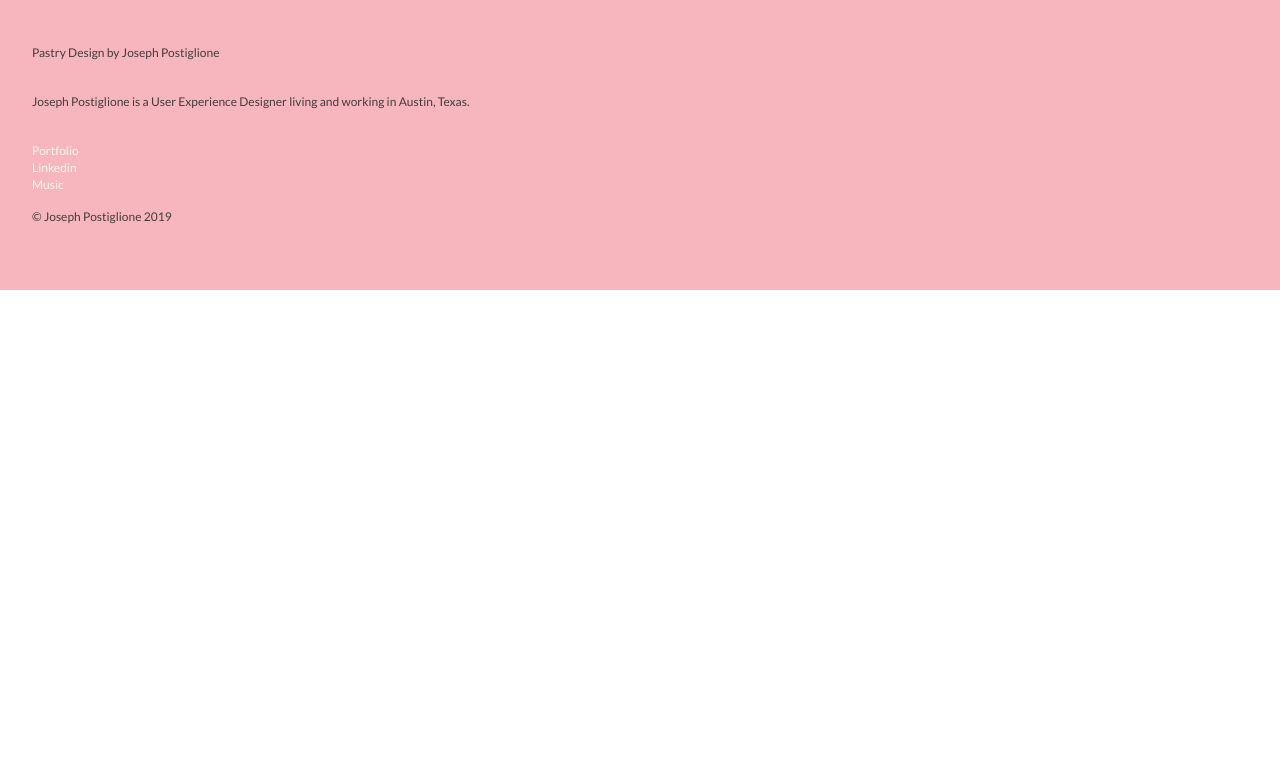
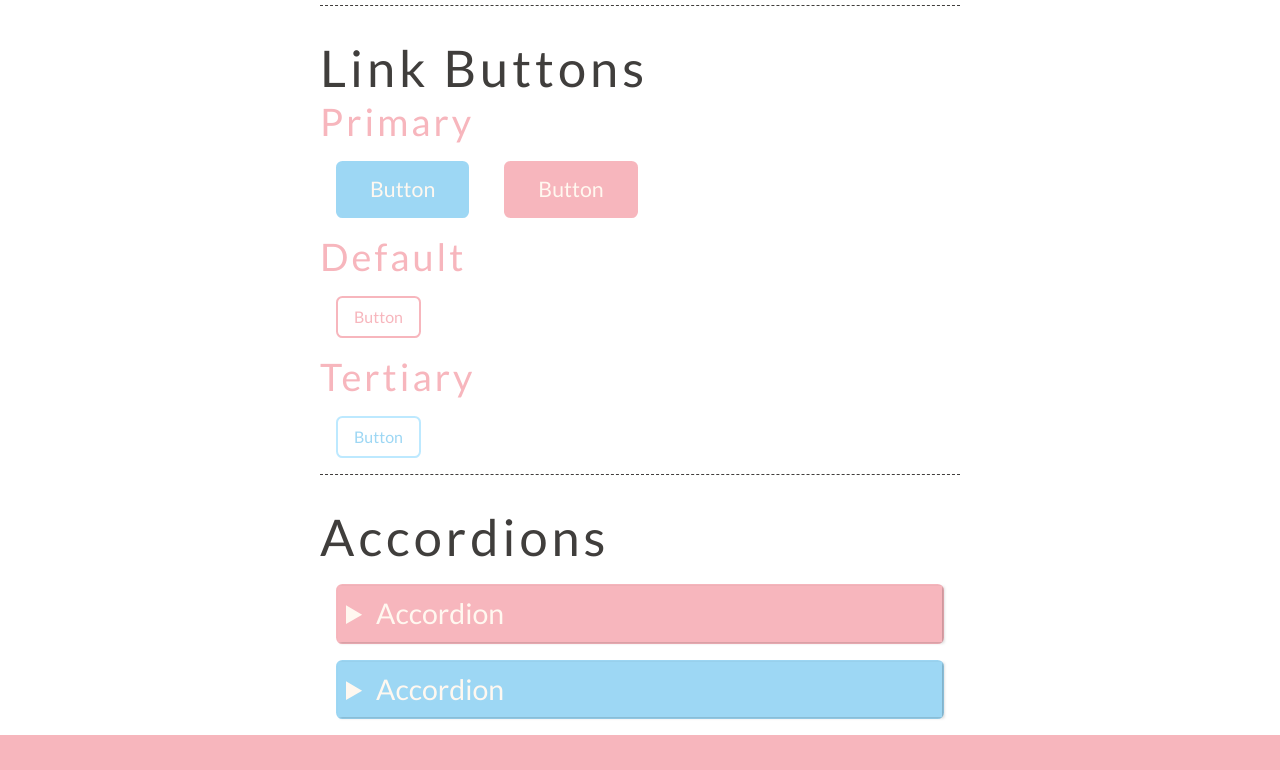
Before and after one commit to josephpostiglione/pastry-design-system, a plain HTML site: page components.html in a window 1280 px wide. Shown: the part 550-1320 px from the top of the page. Before the commit the page ends 840 px from the top, so only its background shows below. Drawn offline with nearby package versions, Linux system fonts and the light colour scheme.

Commit message:
Project 3: Part A

```diff
--- a/components.html
+++ b/components.html
@@ -30,6 +30,57 @@
 
         <h1>Pastry Design Components</h1>
 
+        <h2>Link Buttons</h2>
+
+        <h3>Primary</h3>
+
+        <a href="" class="link-button link-button-hero link-button-hero-secondary" >Button</a>
+
+        <a href="" class="link-button link-button-hero" >Button</a>
+
+        <h3>Default</h3>
+
+        <a href="" class="link-button">Button</a>
+
+        <h3>Tertiary</h3>
+
+        <a href="" class="link-button link-button-tertiary">Button</a>
+
+        <h2>Accordions</h2>
+
+        <details class="accordion-primary">
+
+            <summary>Accordion</summary>
+
+            <div>
+
+                <p>Example 1</p>
+
+                <p>Example 2</p>
+
+                <p>Example 3</p>
+
+            </div>
+
+        </details>
+
+        <details class="details-secondary">
+
+            <summary class="summary-secondary">Accordion</summary>
+
+            <div>
+
+                <p>Example 1</p>
+
+                <p>Example 2</p>
+
+                <p>Example 3</p>
+
+            </div>
+
+        </details>
+
+
     </main>
 
     <footer>
--- a/style.css
+++ b/style.css
@@ -54,7 +54,7 @@ h1 {
     font-family: var(--font-secondary);
     font-size: var(--size-six-up);
     letter-spacing: .1em;
-    margin-top: 1rem;
+    margin: 1rem 0 .5rem;
 }
 
 h2 {
@@ -209,6 +209,146 @@ p {
 }
 
 /*=================================================
+Button Component
+=================================================*/
+
+.link-button {
+    border: 2px solid var(--color-coral);
+    border-radius: .4rem;
+    color: var(--color-coral);
+    display: inline-block;
+    margin: 1rem;
+    padding: .5rem 1rem;
+}
+
+.link-button:visited {
+    color: var(--color-coral);
+}
+
+.link-button:hover {
+    background-color: var(--color-coral);
+    color: var(--color-sand);
+    text-shadow: none;
+}
+
+.link-button:focus {
+    outline-color: var(--color-skyblue);
+}
+
+.link-button:active {
+    box-shadow: 2px 1px 3px rgba(0,0,0,.2);
+    font-weight: normal;
+}
+
+.link-button-hero {
+    background-color: var(--color-coral);
+    box-shadow: none;
+    font-size: var(--size-one-up);
+    padding: .75rem 2rem;
+}
+
+.link-button-hero:visited {
+    color: var(--color-sand);
+}
+
+.link-button-hero:hover {
+    box-shadow: 2px 1px 3px rgba(0,0,0,.5);
+}
+
+.link-button-hero:active {
+    box-shadow: 2px 1px 3px rgba(0,0,0,.2);
+}
+
+.link-button-hero-secondary {
+    background-color: var(--color-skyblue);
+    border: 2px solid var(--color-skyblue);
+}
+
+.link-button-hero-secondary:visited {
+    background-color: var(--color-skyblue);
+}
+
+.link-button-tertiary {
+    border: 2px solid var(--color-skyblue-light);
+    box-shadow: none;
+    color: var(--color-skyblue);
+}
+
+.link-button-tertiary:visited {
+    color: var(--color-skyblue);
+}
+
+.link-button-tertiary:hover {
+    background-color: var(--color-skyblue);
+    border: 2px solid var(--color-skyblue);
+    color: var(--color-sand);
+}
+
+.link-button-tertiary:focus {
+    outline-color: var(--color-coral);
+}
+
+/*=================================================
+Accordion Component
+=================================================*/
+
+summary {
+    background-color: var(--color-coral);
+    box-shadow: 2px 1px 3px rgba(0,0,0,.2);
+    color: var(--color-sand);
+    font-size: var(--size-two-up);
+    padding: .5rem;
+}
+
+summary::-webkit-details-marker {
+    background: url(https://s3-us-west-2.amazonaws.com/s.cdpn.io/3/right-arrow.svg);
+    background-repeat: no-repeat;
+    background-size: contain;
+    color: transparent;
+}
+
+summary:focus {
+    outline: none;
+}
+
+details[open] summary::-webkit-details-marker  {
+    background: url(https://s3-us-west-2.amazonaws.com/s.cdpn.io/9632/down-arrow.svg);
+    background-repeat: no-repeat;
+    background-size: contain;
+}
+
+details {
+    border: 2px solid var(--color-coral);
+    border-radius: .4rem;
+    margin: 1rem;
+}
+
+details div {
+    padding: .5rem 2rem;
+}
+
+details div p {
+    border-bottom: 1px solid var(--color-coral);
+    color: var(--color-coral);
+    padding: 1rem 0;
+}
+
+.summary-secondary {
+    background-color: var(--color-skyblue);
+}
+
+.details-secondary {
+    border: 2px solid var(--color-skyblue);
+}
+
+.details-secondary p {
+    border-bottom: 1px solid var(--color-skyblue);
+    color: var(--color-skyblue);
+}
+
+
+
+/*=================================================
 Header Component
 =================================================*/
 
```
Also changed, not shown: images/arrow-down-blue .svg (added), images/arrow-down-coral.svg (added), images/arrow-down-white.svg (added), images/arrow-right-blue.svg (added), images/arrow-right-coral.svg (added), images/arrow-right-white.svg (added).
